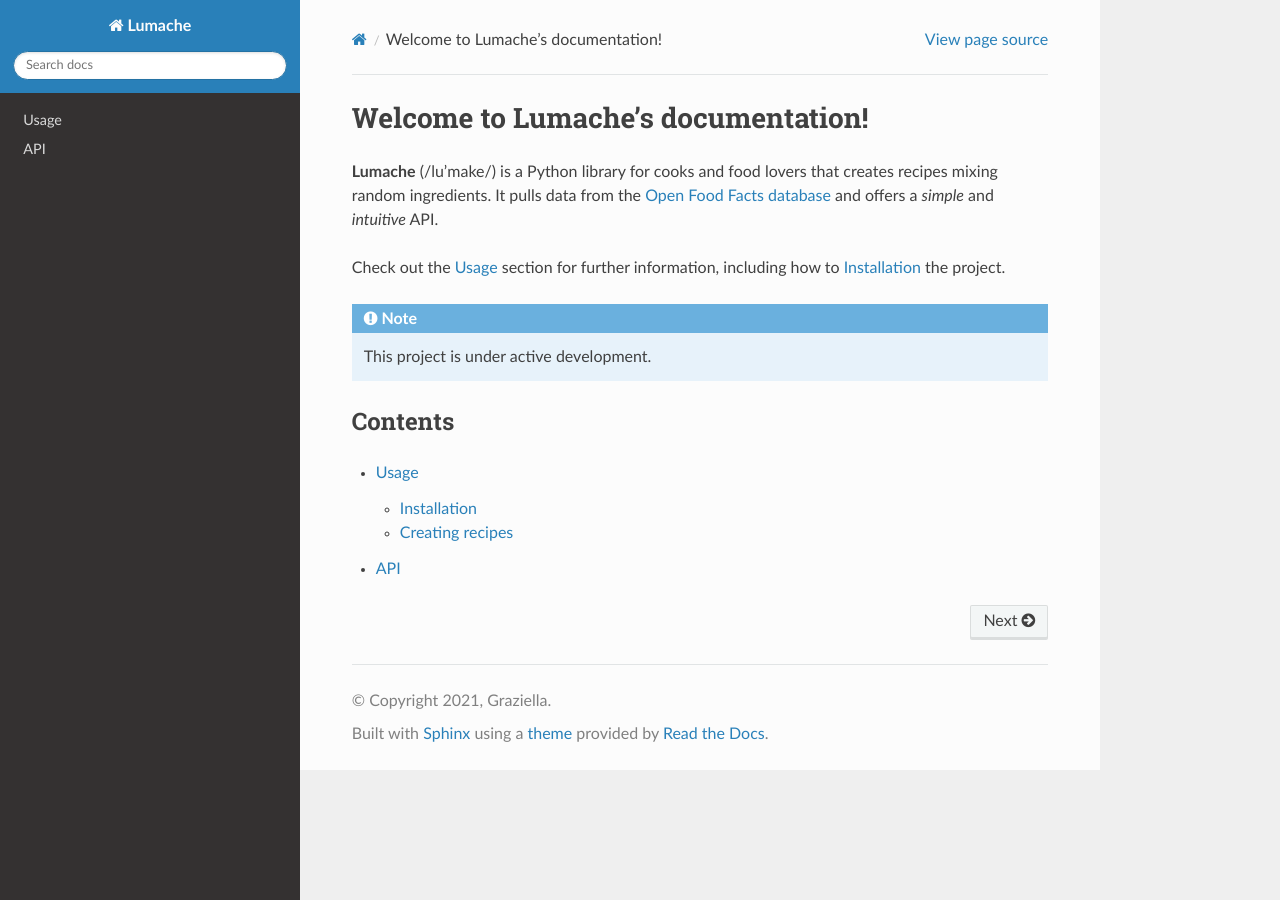
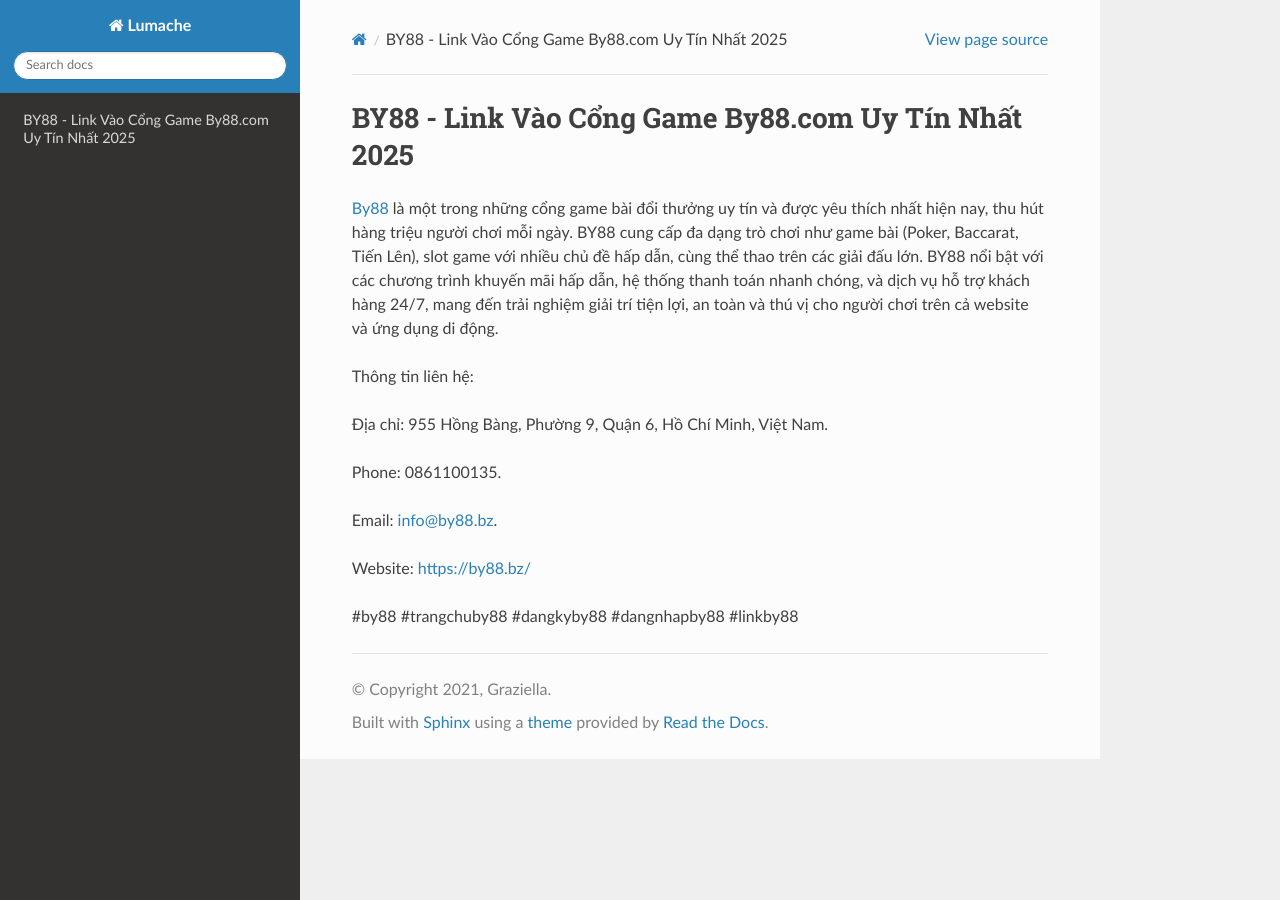
Before and after one commit to raaginigandhi216/by88bz, a Sphinx documentation site: the page built from docs/source/index.rst, in a window 1280 px wide. Built offline with Sphinx 7.4.7 and the Read the Docs theme 3.1.0, drawn with Linux system fonts in a browser that asks for light colours.

Commit message:
Update index.rst

```diff
--- a/docs/source/index.rst
+++ b/docs/source/index.rst
@@ -1,22 +1,16 @@
-Welcome to Lumache's documentation!
+BY88 - Link Vào Cổng Game By88.com Uy Tín Nhất 2025
 ===================================
 
-**Lumache** (/lu'make/) is a Python library for cooks and food lovers
-that creates recipes mixing random ingredients.
-It pulls data from the `Open Food Facts database <https://world.openfoodfacts.org/>`_
-and offers a *simple* and *intuitive* API.
+`By88 <https://by88.bz/>`_ là một trong những cổng game bài đổi thưởng uy tín và được yêu thích nhất hiện nay, thu hút hàng triệu người chơi mỗi ngày. BY88 cung cấp đa dạng trò chơi như game bài (Poker, Baccarat, Tiến Lên), slot game với nhiều chủ đề hấp dẫn, cùng thể thao trên các giải đấu lớn. BY88 nổi bật với các chương trình khuyến mãi hấp dẫn, hệ thống thanh toán nhanh chóng, và dịch vụ hỗ trợ khách hàng 24/7, mang đến trải nghiệm giải trí tiện lợi, an toàn và thú vị cho người chơi trên cả website và ứng dụng di động.
 
-Check out the :doc:`usage` section for further information, including
-how to :ref:`installation` the project.
+Thông tin liên hệ:
 
-.. note::
+Địa chỉ: 955 Hồng Bàng, Phường 9, Quận 6, Hồ Chí Minh, Việt Nam.
 
-   This project is under active development.
+Phone: 0861100135.
 
-Contents
---------
+Email: info@by88.bz.
 
-.. toctree::
+Website: https://by88.bz/
 
-   usage
-   api
+#by88 #trangchuby88 #dangkyby88 #dangnhapby88 #linkby88
```
